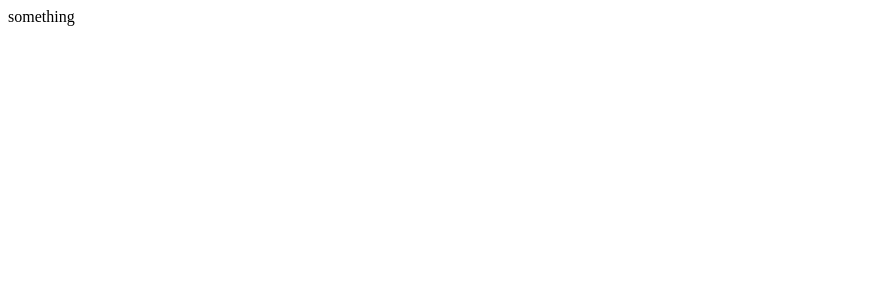
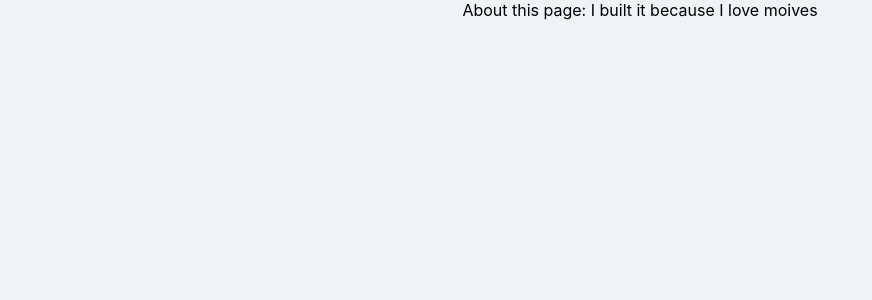
Before and after one commit to sokkanji/React_movie_app, a React (Create React App) app: page /#/about in a window 1280 px wide. Shown: the top 300 px of the page, without its empty margins (0-872 px from the left). Built offline with nearby package versions, Linux system fonts and the light colour scheme.

Commit message:
#15 Feat : Building the Router

```diff
--- a/src/App.js
+++ b/src/App.js
@@ -1,7 +1,16 @@
 import React from "react";
+import {HashRouter, Route} from "react-router-dom";
+import Home from "./routes/Home";
+import About from "./routes/About";
+
 
 function App(){
-  return <sapn>something</sapn>;
+  return (
+    <HashRouter>
+      <Route path="/" exact={true} component={Home} />
+      <Route path="/about" component={About} />
+    </HashRouter>
+  );
 }
 
 export default App;
--- a/src/routes/About.js
+++ b/src/routes/About.js
@@ -0,0 +1,7 @@
+import React from "react";
+
+function About(){
+    return <span>About this page: I built it because I love moives</span>;
+}
+
+export default About;
--- a/src/routes/Home.js
+++ b/src/routes/Home.js
@@ -1,6 +1,6 @@
 import React from "react";
 import axios from "axios";
-import Movie from "./components/Movie";
+import Movie from "../components/Movie";
 import "./Home.css"
 
 class Home extends React.Component {
```
